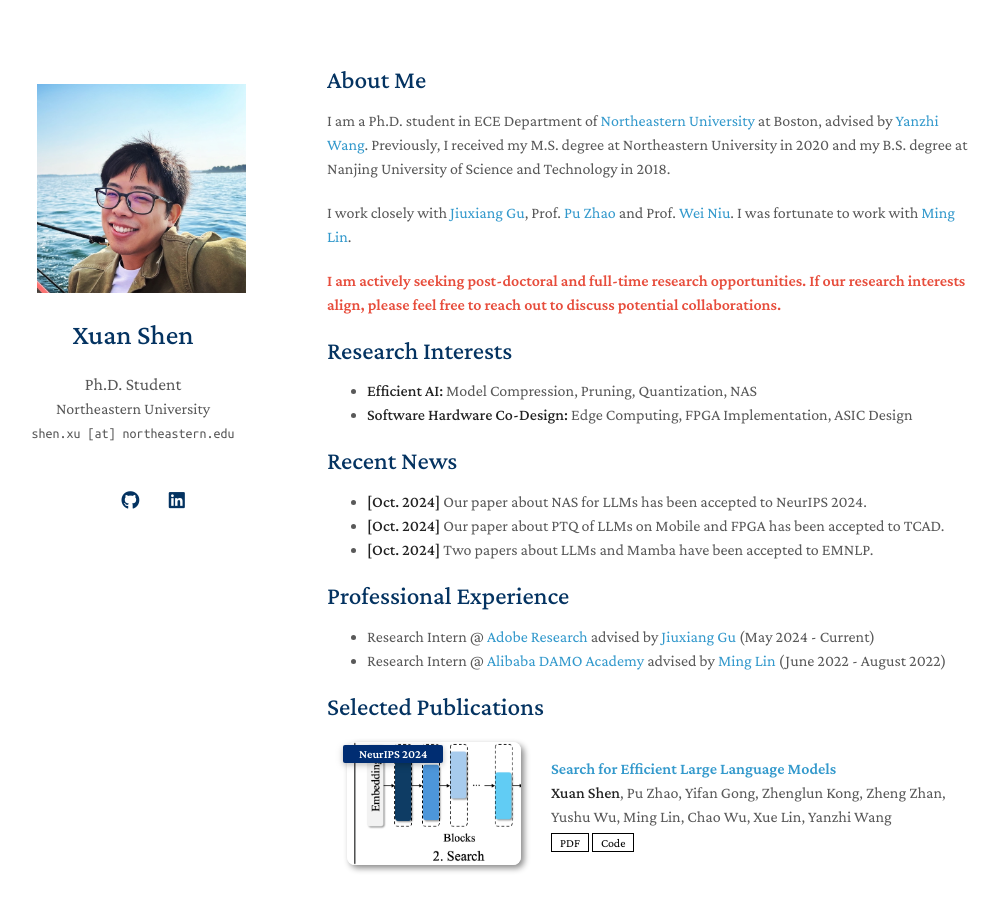
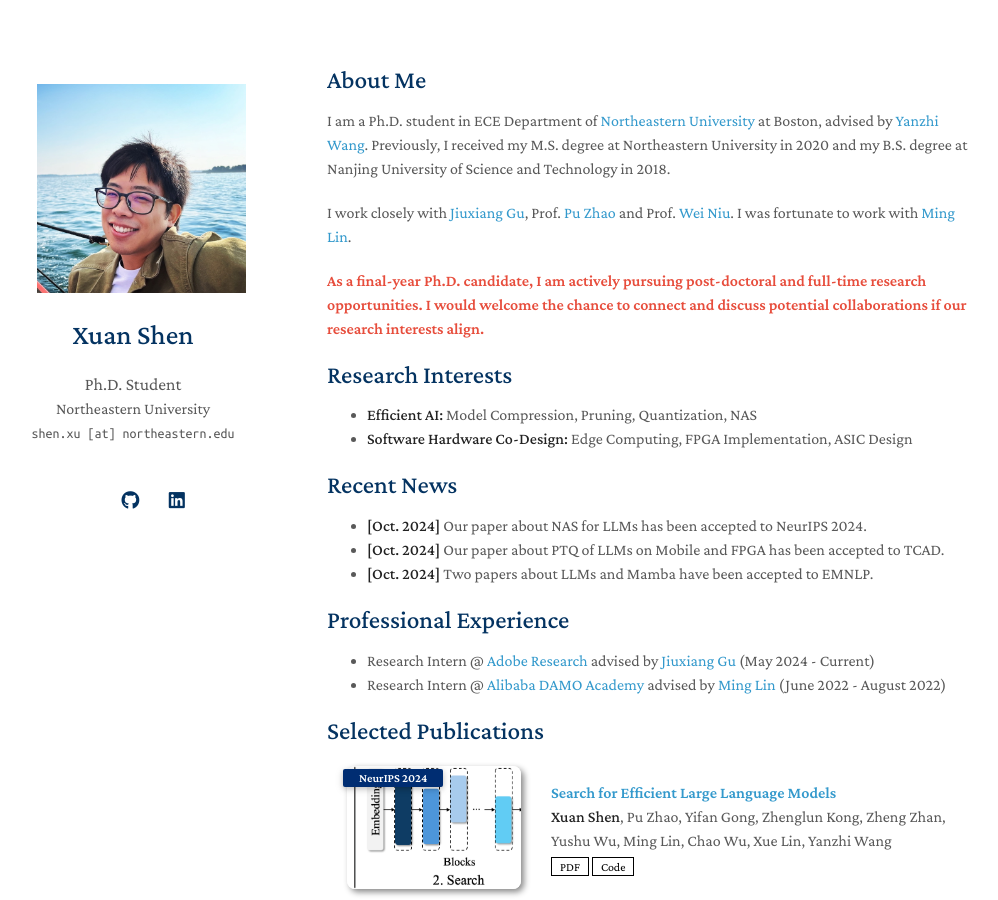
Before and after one commit to shawnricecake/shawnricecake.github.io, a Jekyll site: the page built from index.md, in a window 1280 px wide and 900 px high. Shown: the whole window, without its empty margins (143-1141 px from the left). Built offline with Jekyll 4.4.1, drawn with Linux system fonts in a browser that asks for light colours; a style sheet for code colours, icons or effects is not loaded; our own code applies the rules of GitHub Pages for plain Markdown files.

Commit message:
Update index.md

```diff
--- a/index.md
+++ b/index.md
@@ -9,7 +9,7 @@ I am a Ph.D. student in ECE Department of [Northeastern University](https://www.
 I work closely with [Jiuxiang Gu](https://gujiuxiang.com/), Prof. [Pu Zhao](https://puzhao.info/) and Prof. [Wei Niu](https://www.niuwei.info/).
 I was fortunate to work with [Ming Lin](https://minglin-home.github.io/).
 
-<strong style="color:#e74d3c; font-weight:600"><strong style="color:#e74d3c; font-weight:600">I am actively seeking post-doctoral and full-time research opportunities. If our research interests align, please feel free to reach out to discuss potential collaborations.</strong>
+<strong style="color:#e74d3c; font-weight:600"><strong style="color:#e74d3c; font-weight:600">As a final-year Ph.D. candidate, I am actively pursuing post-doctoral and full-time research opportunities. I would welcome the chance to connect and discuss potential collaborations if our research interests align.</strong>
 
 ## Research Interests
 
```
